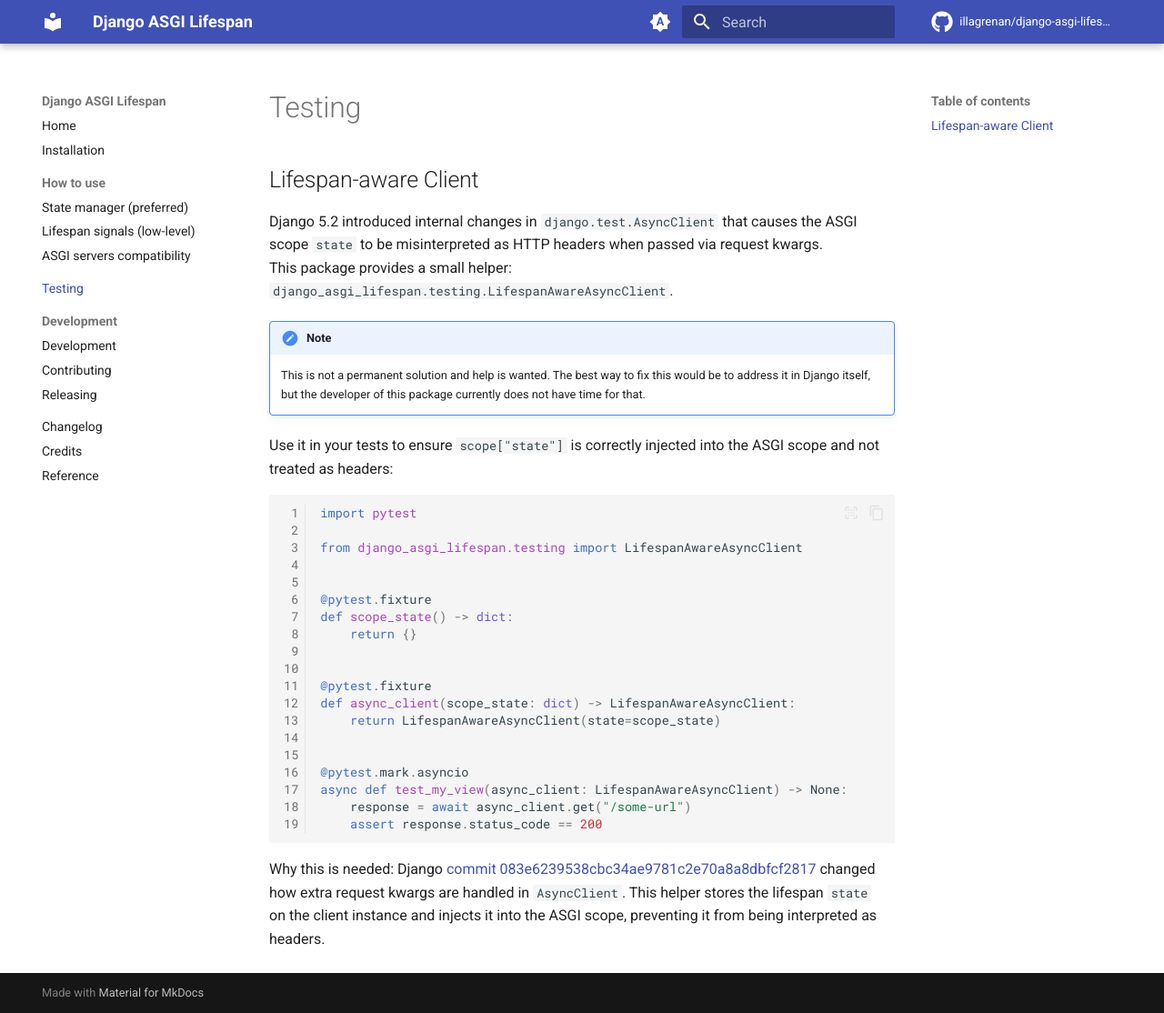
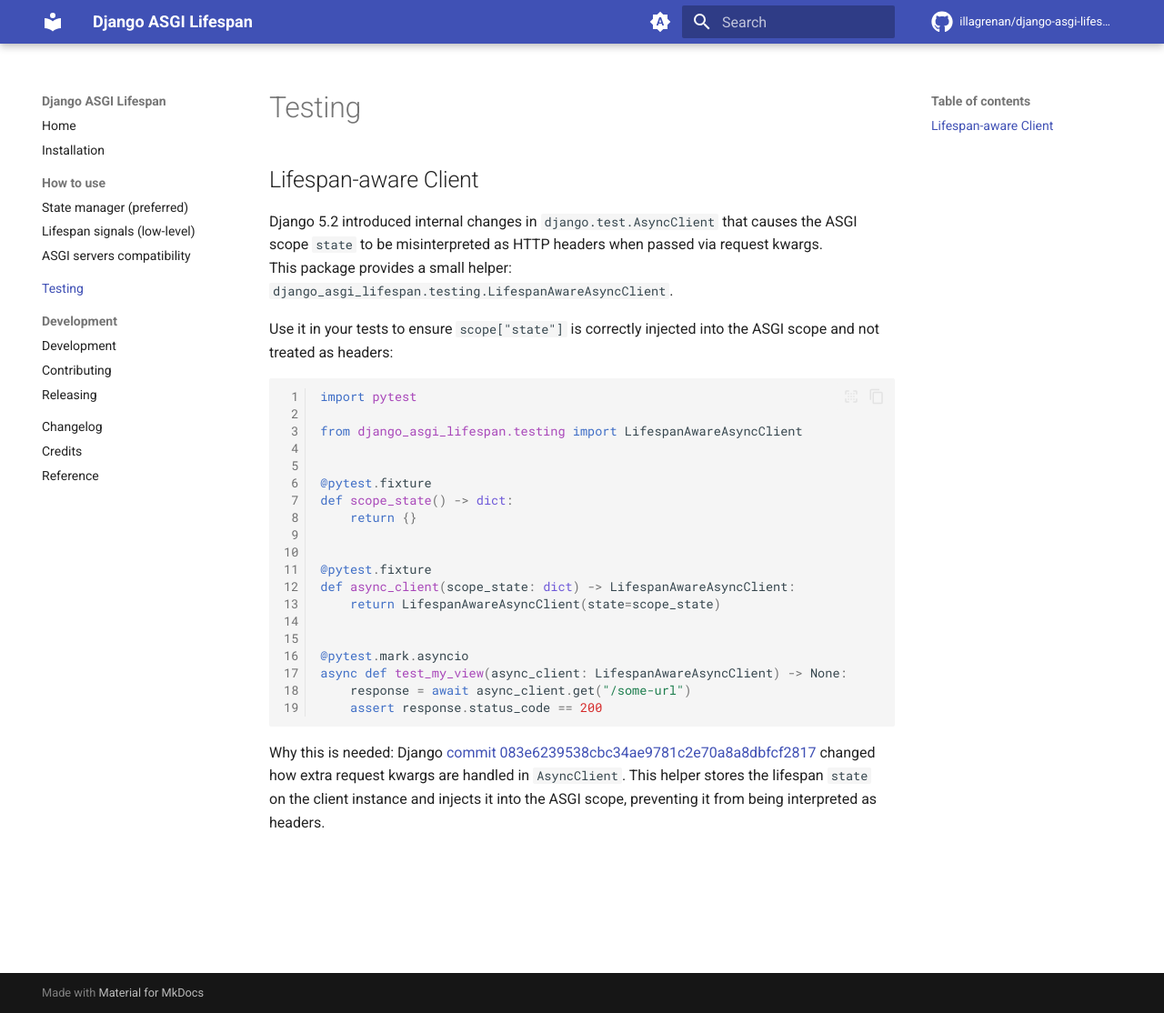
Before and after one commit to illagrenan/django-asgi-lifespan, an MkDocs documentation site: the page built from docs/testing.md, in a window 1280 px wide and 1114 px high. Shown: the whole window at 91% size. Built offline with MkDocs 1.6.1 and Material for MkDocs 9.7.7, drawn with Linux system fonts in a browser that asks for light colours; comment, search, counter and statistics services are not loaded.

Commit message:
Remove testing note

```diff
--- a/docs/testing.md
+++ b/docs/testing.md
@@ -1,10 +1,6 @@
 # Lifespan-aware Client
 
 Django 5.2 introduced internal changes in `django.test.AsyncClient` that causes the ASGI scope `state` to be misinterpreted as HTTP headers when passed via request kwargs. This package provides a small helper: `django_asgi_lifespan.testing.LifespanAwareAsyncClient`.
-
-!!! note
-
-    This is not a permanent solution and help is wanted. The best way to fix this would be to address it in Django itself, but the developer of this package currently does not have time for that.
 
 Use it in your tests to ensure `scope["state"]` is correctly injected into the ASGI scope and not treated as headers:
 
```
